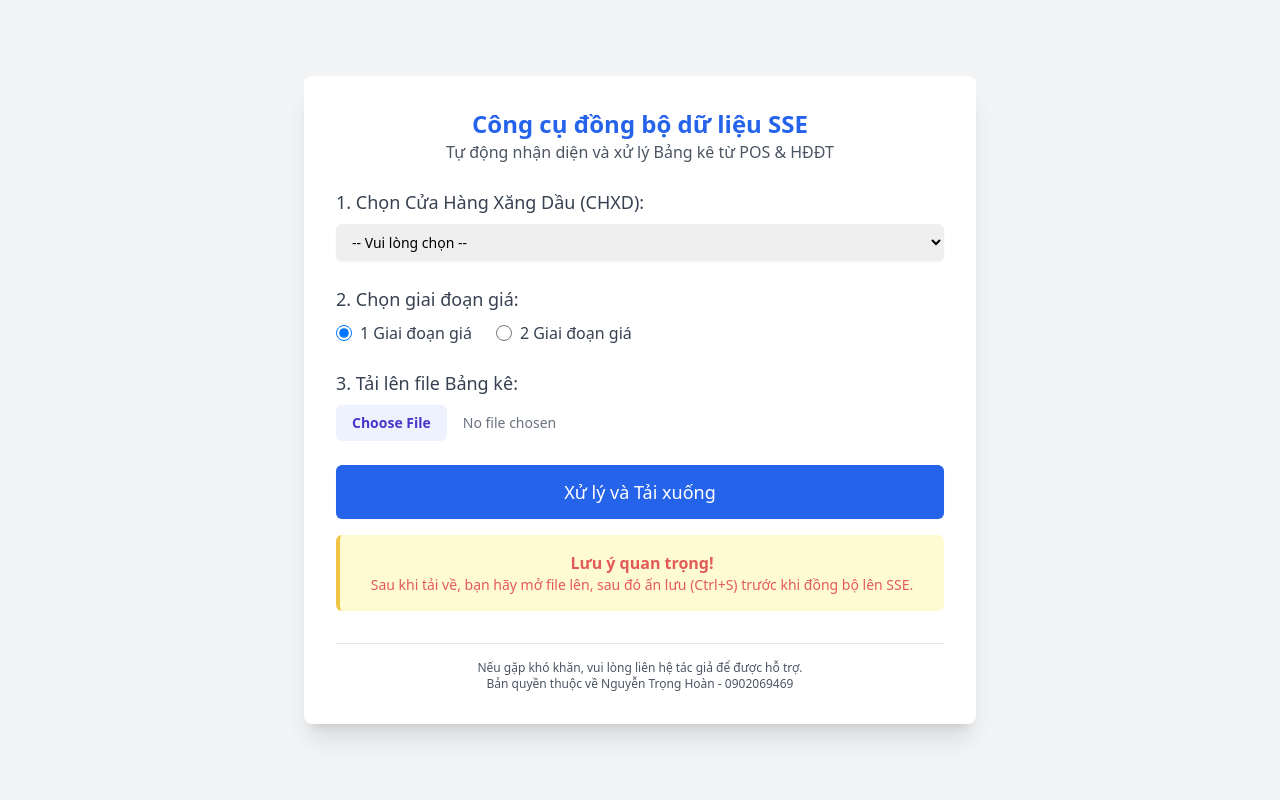
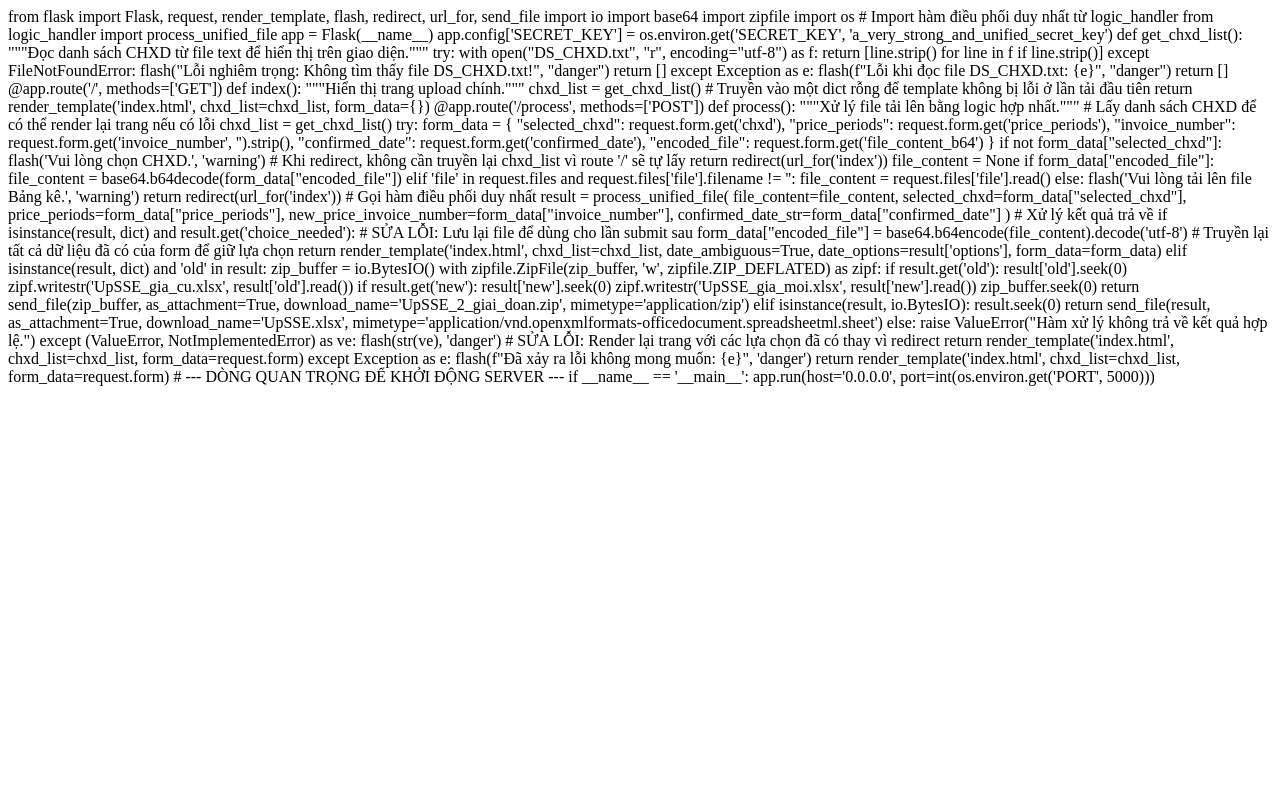
Before and after one commit to TrongHoan81/pvoilnamdinh, a Flask app: page / in a window 1280 px wide. Run offline with Flask 3, Linux system fonts and the light colour scheme; some libraries are stand-ins or nearby versions.

Commit message:
Update index.html

```diff
--- a/templates/index.html
+++ b/templates/index.html
@@ -1,125 +1,105 @@
-<!DOCTYPE html>
-<html lang="vi">
-<head>
-    <meta charset="UTF-8">
-    <meta name="viewport" content="width=device-width, initial-scale=1.0">
-    <title>Công cụ đồng bộ SSE (Hợp nhất)</title>
-    <script src="https://cdn.tailwindcss.com"></script>
-    <style>
-        @keyframes blinker { 50% { opacity: 0.7; } }
-        .blinking-warning { animation: blinker 1.5s linear infinite; }
-    </style>
-</head>
-<body class="bg-gray-100 flex items-center justify-center min-h-screen py-8">
+from flask import Flask, request, render_template, flash, redirect, url_for, send_file
+import io
+import base64
+import zipfile
+import os
 
-    <div class="w-full max-w-2xl bg-white rounded-lg shadow-xl p-8">
-        <div class="text-center mb-6">
-            <h1 class="text-2xl font-bold text-blue-600">Công cụ đồng bộ dữ liệu SSE</h1>
-            <p class="text-gray-600">Tự động nhận diện và xử lý Bảng kê từ POS & HĐĐT</p>
-        </div>
+# Import hàm điều phối duy nhất từ logic_handler
+from logic_handler import process_unified_file
 
-        <!-- Vùng hiển thị thông báo -->
-        {% with messages = get_flashed_messages(with_categories=true) %}
-            {% if messages %}
-                {% for category, message in messages %}
-                    <div class="mb-4 p-4 rounded-md
-                        {% if category == 'danger' %} bg-red-100 border border-red-400 text-red-700
-                        {% elif category == 'warning' %} bg-yellow-100 border border-yellow-400 text-yellow-700
-                        {% else %} bg-green-100 border border-green-400 text-green-700
-                        {% endif %}" role="alert">
-                        {{ message | safe }}
-                    </div>
-                {% endfor %}
-            {% endif %}
-        {% endwith %}
+app = Flask(__name__)
+app.config['SECRET_KEY'] = os.environ.get('SECRET_KEY', 'a_very_strong_and_unified_secret_key')
 
-        <!-- Form chính -->
-        <form action="{{ url_for('process') }}" method="post" enctype="multipart/form-data" class="space-y-6">
+def get_chxd_list():
+    """Đọc danh sách CHXD từ file text để hiển thị trên giao diện."""
+    try:
+        with open("DS_CHXD.txt", "r", encoding="utf-8") as f:
+            return [line.strip() for line in f if line.strip()]
+    except FileNotFoundError:
+        flash("Lỗi nghiêm trọng: Không tìm thấy file DS_CHXD.txt!", "danger")
+        return []
+    except Exception as e:
+        flash(f"Lỗi khi đọc file DS_CHXD.txt: {e}", "danger")
+        return []
 
-            <!-- Vùng xác nhận ngày (chỉ hiển thị khi logic HDDT yêu cầu) -->
-            {% if date_ambiguous %}
-            <div id="date-confirmation-container" class="p-4 border-2 border-dashed border-red-400 rounded-lg bg-red-50">
-                <h3 class="text-lg font-bold text-red-700 mb-2">Yêu cầu xác nhận ngày tháng</h3>
-                <p class="text-sm text-gray-800 mb-4">Hệ thống không thể xác định ngày tháng chính xác. Vui lòng chọn ngày đúng cho bảng kê:</p>
-                <div class="flex items-center justify-center space-x-6">
-                    {% for option in date_options %}
-                    <label class="flex items-center p-3 border rounded-md cursor-pointer hover:bg-red-100">
-                        <input type="radio" name="confirmed_date" value="{{ option.value }}" class="h-5 w-5 text-red-600" required>
-                        <span class="ml-3 text-lg font-medium text-gray-900">{{ option.text }}</span>
-                    </label>
-                    {% endfor %}
-                </div>
-                <input type="hidden" name="file_content_b64" value="{{ form_data.encoded_file }}">
-                <input type="hidden" name="chxd" value="{{ form_data.selected_chxd }}">
-                <input type="hidden" name="price_periods" value="{{ form_data.price_periods }}">
-                <input type="hidden" name="invoice_number" value="{{ form_data.invoice_number }}">
-            </div>
-            {% endif %}
+@app.route('/', methods=['GET'])
+def index():
+    """Hiển thị trang upload chính."""
+    chxd_list = get_chxd_list()
+    # Truyền vào một dict rỗng để template không bị lỗi ở lần tải đầu tiên
+    return render_template('index.html', chxd_list=chxd_list, form_data={})
 
-            <!-- Các trường nhập liệu -->
-            <div>
-                <label for="chxd" class="block text-lg font-medium text-gray-700 mb-2">1. Chọn Cửa Hàng Xăng Dầu (CHXD):</label>
-                <select id="chxd" name="chxd" required class="mt-1 block w-full pl-3 pr-10 py-2 text-base border-gray-300 focus:outline-none focus:ring-indigo-500 focus:border-indigo-500 sm:text-sm rounded-md shadow-sm">
-                    <option value="" disabled selected>-- Vui lòng chọn --</option>
-                    {% for item in chxd_list %}
-                        <option value="{{ item }}">{{ item }}</option>
-                    {% endfor %}
-                </select>
-            </div>
+@app.route('/process', methods=['POST'])
+def process():
+    """Xử lý file tải lên bằng logic hợp nhất."""
+    # Lấy danh sách CHXD để có thể render lại trang nếu có lỗi
+    chxd_list = get_chxd_list()
+    try:
+        form_data = {
+            "selected_chxd": request.form.get('chxd'),
+            "price_periods": request.form.get('price_periods'),
+            "invoice_number": request.form.get('invoice_number', '').strip(),
+            "confirmed_date": request.form.get('confirmed_date'),
+            "encoded_file": request.form.get('file_content_b64')
+        }
 
-            <div>
-                 <label class="block text-lg font-medium text-gray-700 mb-2">2. Chọn giai đoạn giá:</label>
-                <div class="mt-2 flex items-center space-x-6">
-                    <label class="flex items-center">
-                        <input type="radio" name="price_periods" value="1" class="h-4 w-4 text-indigo-600" checked onchange="toggleInvoiceInput()">
-                        <span class="ml-2 text-gray-700">1 Giai đoạn giá</span>
-                    </label>
-                    <label class="flex items-center">
-                        <input type="radio" name="price_periods" value="2" class="h-4 w-4 text-indigo-600" onchange="toggleInvoiceInput()">
-                        <span class="ml-2 text-gray-700">2 Giai đoạn giá</span>
-                    </label>
-                </div>
-            </div>
+        if not form_data["selected_chxd"]:
+            flash('Vui lòng chọn CHXD.', 'warning')
+            # Khi redirect, không cần truyền lại chxd_list vì route '/' sẽ tự lấy
+            return redirect(url_for('index'))
 
-            <div id="invoice-input-container" class="hidden">
-                <label for="invoice_number" class="block text-lg font-medium text-gray-700 mb-2">Nhập số hóa đơn đầu tiên của giá mới:</label>
-                <input type="text" name="invoice_number" id="invoice_number" placeholder="Nhập chính xác số hóa đơn" class="mt-1 block w-full pl-3 pr-10 py-2 border-gray-300 rounded-md shadow-sm">
-            </div>
+        file_content = None
+        if form_data["encoded_file"]:
+            file_content = base64.b64decode(form_data["encoded_file"])
+        elif 'file' in request.files and request.files['file'].filename != '':
+            file_content = request.files['file'].read()
+        else:
+            flash('Vui lòng tải lên file Bảng kê.', 'warning')
+            return redirect(url_for('index'))
 
-            {% if not date_ambiguous %}
-            <div>
-                <label for="file" class="block text-lg font-medium text-gray-700 mb-2">3. Tải lên file Bảng kê:</label>
-                <input type="file" name="file" id="file" required class="block w-full text-sm text-gray-500 file:mr-4 file:py-2 file:px-4 file:rounded-md file:border-0 file:font-semibold file:bg-indigo-50 file:text-indigo-700 hover:file:bg-indigo-100">
-            </div>
-            {% endif %}
+        # Gọi hàm điều phối duy nhất
+        result = process_unified_file(
+            file_content=file_content,
+            selected_chxd=form_data["selected_chxd"],
+            price_periods=form_data["price_periods"],
+            new_price_invoice_number=form_data["invoice_number"],
+            confirmed_date_str=form_data["confirmed_date"]
+        )
 
-            <!-- Nút bấm -->
-            <div>
-                <button type="submit" class="w-full flex justify-center py-3 px-4 border border-transparent rounded-md shadow-sm text-lg font-medium text-white bg-blue-600 hover:bg-blue-700 focus:outline-none focus:ring-2 focus:ring-offset-2 focus:ring-blue-500">
-                    {% if date_ambiguous %} Xác nhận và Xử lý lại {% else %} Xử lý và Tải xuống {% endif %}
-                </button>
-                <div class="mt-4 text-center blinking-warning bg-yellow-100 border-l-4 border-yellow-500 p-4 rounded-md">
-                    <p class="font-bold text-red-600">Lưu ý quan trọng!</p>
-                    <p class="text-sm text-red-600">Sau khi tải về, bạn hãy mở file lên, sau đó ấn lưu (Ctrl+S) trước khi đồng bộ lên SSE.</p>
-                </div>
-            </div>
-        </form>
+        # Xử lý kết quả trả về
+        if isinstance(result, dict) and result.get('choice_needed'):
+            # SỬA LỖI: Lưu lại file để dùng cho lần submit sau
+            form_data["encoded_file"] = base64.b64encode(file_content).decode('utf-8')
+            # Truyền lại tất cả dữ liệu đã có của form để giữ lựa chọn
+            return render_template('index.html', chxd_list=chxd_list, date_ambiguous=True, date_options=result['options'], form_data=form_data)
 
-        <div class="mt-8 border-t pt-4 text-center">
-            <p class="text-xs text-gray-600">Nếu gặp khó khăn, vui lòng liên hệ tác giả để được hỗ trợ.</p>
-            <p class="text-xs text-gray-600">Bản quyền thuộc về Nguyễn Trọng Hoàn - 0902069469</p>
-        </div>
-    </div>
+        elif isinstance(result, dict) and 'old' in result:
+            zip_buffer = io.BytesIO()
+            with zipfile.ZipFile(zip_buffer, 'w', zipfile.ZIP_DEFLATED) as zipf:
+                if result.get('old'):
+                    result['old'].seek(0)
+                    zipf.writestr('UpSSE_gia_cu.xlsx', result['old'].read())
+                if result.get('new'):
+                    result['new'].seek(0)
+                    zipf.writestr('UpSSE_gia_moi.xlsx', result['new'].read())
+            zip_buffer.seek(0)
+            return send_file(zip_buffer, as_attachment=True, download_name='UpSSE_2_giai_doan.zip', mimetype='application/zip')
 
-    <script>
-        function toggleInvoiceInput() {
-            const isTwoPeriods = document.querySelector('input[name="price_periods"]:checked').value === '2';
-            const container = document.getElementById('invoice-input-container');
-            const input = document.getElementById('invoice_number');
-            container.classList.toggle('hidden', !isTwoPeriods);
-            input.required = isTwoPeriods;
-            if (!isTwoPeriods) input.value = '';
-        }
-    </script>
-</body>
-</html>
+        elif isinstance(result, io.BytesIO):
+            result.seek(0)
+            return send_file(result, as_attachment=True, download_name='UpSSE.xlsx', mimetype='application/vnd.openxmlformats-officedocument.spreadsheetml.sheet')
+
+        else:
+            raise ValueError("Hàm xử lý không trả về kết quả hợp lệ.")
+
+    except (ValueError, NotImplementedError) as ve:
+        flash(str(ve), 'danger')
+        # SỬA LỖI: Render lại trang với các lựa chọn đã có thay vì redirect
+        return render_template('index.html', chxd_list=chxd_list, form_data=request.form)
+    except Exception as e:
+        flash(f"Đã xảy ra lỗi không mong muốn: {e}", 'danger')
+        return render_template('index.html', chxd_list=chxd_list, form_data=request.form)
+
+# --- DÒNG QUAN TRỌNG ĐỂ KHỞI ĐỘNG SERVER ---
+if __name__ == '__main__':
+    app.run(host='0.0.0.0', port=int(os.environ.get('PORT', 5000)))
```
